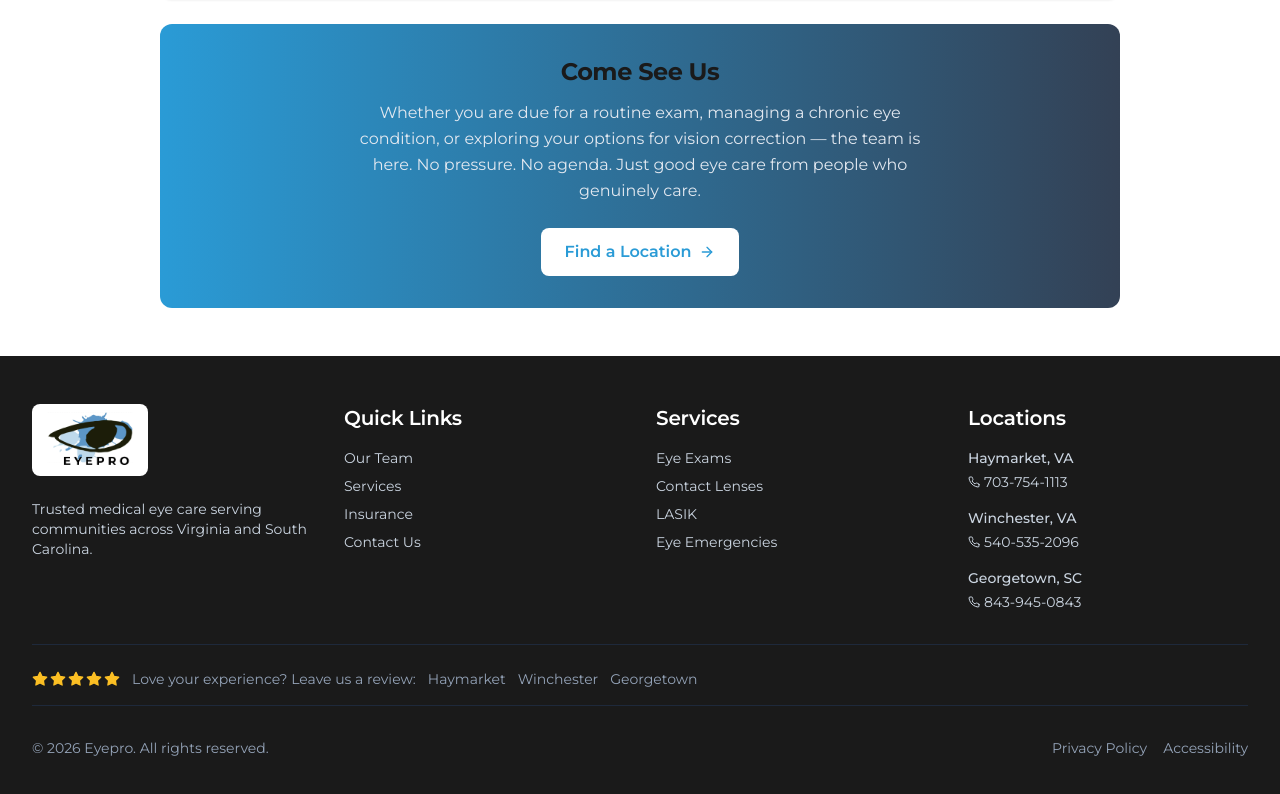
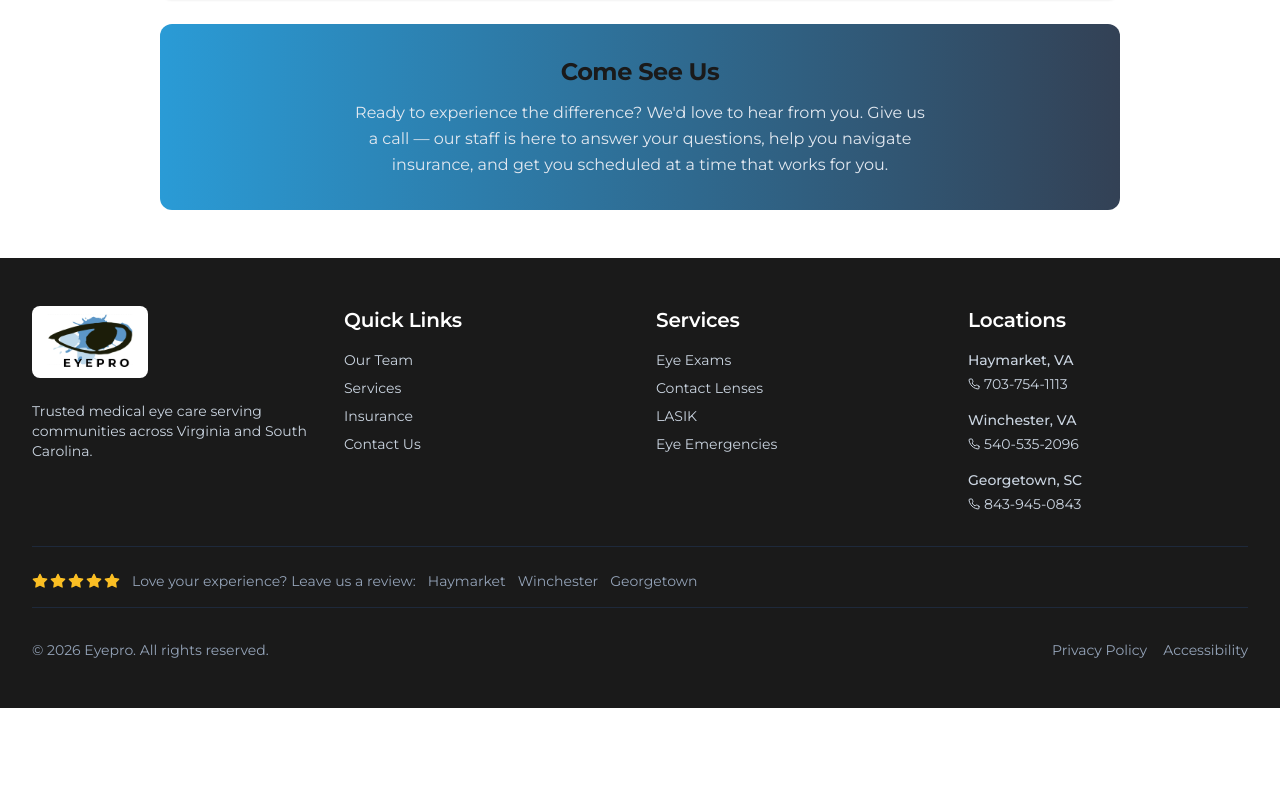
Before and after one commit to studiobrett/eyeprowebsite, a Next.js app: page /about in a window 1280 px wide. Shown: the part 2667-3461 px from the top of the page. After the commit the page ends 3375 px from the top, so only its background shows below. Built offline with nearby package versions, Linux system fonts and the light colour scheme; no server answers.

Commit message:
Update Come See Us section on About Us page

```diff
--- a/src/app/about/page.tsx
+++ b/src/app/about/page.tsx
@@ -129,17 +129,11 @@ export default function AboutPage() {
           {/* Come See Us CTA */}
           <div className="bg-gradient-to-r from-eyepro-blue to-slate-700 rounded-xl p-8 text-white text-center">
             <h2 className="text-2xl font-bold mb-3">Come See Us</h2>
-            <p className="text-slate-200 mb-6 max-w-xl mx-auto leading-relaxed">
-              Whether you are due for a routine exam, managing a chronic eye condition, or exploring
-              your options for vision correction — the team is here. No pressure. No agenda. Just
-              good eye care from people who genuinely care.
+            <p className="text-slate-200 max-w-xl mx-auto leading-relaxed">
+              Ready to experience the difference? We&apos;d love to hear from you. Give us a call — our
+              staff is here to answer your questions, help you navigate insurance, and get you
+              scheduled at a time that works for you.
             </p>
-            <Link
-              href="/locations"
-              className="inline-flex items-center gap-2 bg-white text-eyepro-blue px-6 py-3 rounded-lg font-semibold hover:bg-slate-100 transition-colors"
-            >
-              Find a Location <ArrowRight className="w-4 h-4" />
-            </Link>
           </div>
 
         </div>
```
